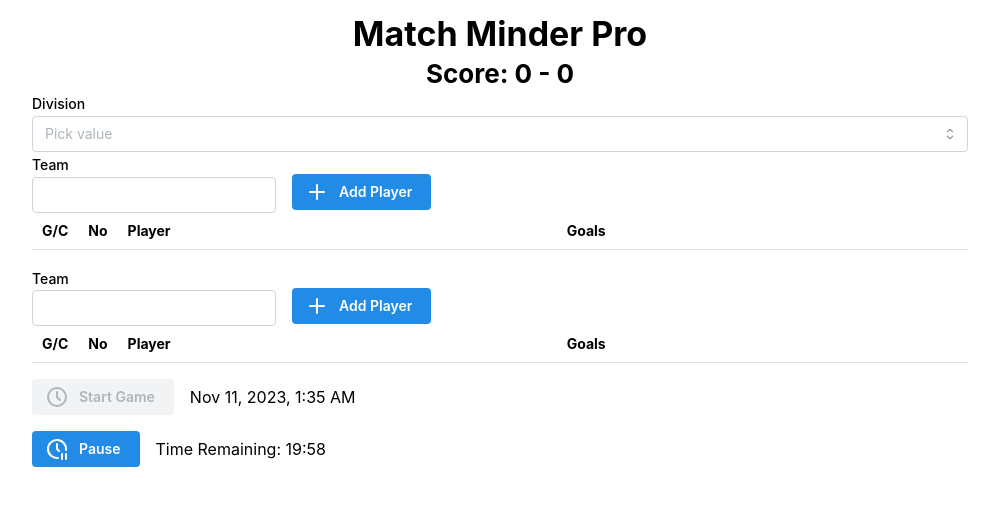
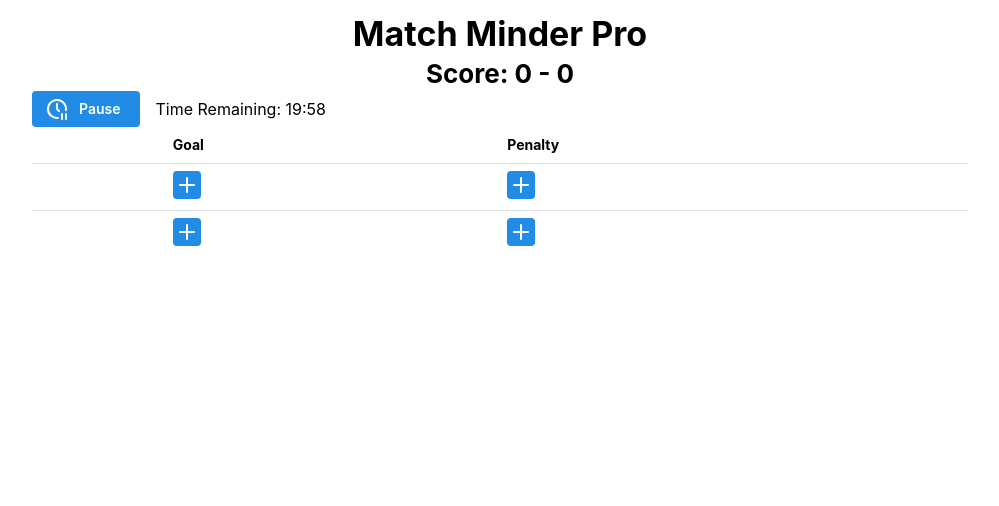
Before and after one commit to FizzBuzz791/match-minder-pro, a Next.js app: page / in a window 1280 px wide. Both pictures are taken after a click on the button "Start Game". Shown: the top 506 px of the page, without its empty margins (140-1139 px from the left). Built offline with nearby package versions, Linux system fonts and the light colour scheme.

Commit message:
feat: simplify scoring

```diff
--- a/app/page.tsx
+++ b/app/page.tsx
@@ -2,12 +2,13 @@
 
 import { Title, Button, Text, Space, Group, Container } from '@mantine/core';
 import { useEffect, useState } from 'react';
-import { IconClock, IconClockPause } from '@tabler/icons-react';
+import { IconClock } from '@tabler/icons-react';
 import { DateTime } from 'luxon';
 import { Player } from '@/models/Player';
 import { TeamGrid } from '@/components/TeamGrid/TeamGrid';
 import { DivisionSelector } from '@/components/DivisionSelector/DivisionSelector';
 import { GameScore } from '@/components/GameScore/GameScore';
+import { GameContent } from '@/components/GameContent/GameContent';
 
 export default function HomePage() {
   const [division, setDivision] = useState('');
@@ -17,30 +18,41 @@ export default function HomePage() {
   const [teamBName, setTeamBName] = useState('');
   const [teamBPlayers, setTeamBPlayers] = useState<Array<Player>>([]);
 
-  const [gameStartTime, setGameStartTime] = useState<DateTime | null>();
+  const [startGameDisabled, setStartGameDisabled] = useState<boolean>(true);
+  const [gameStartTime, setGameStartTime] = useState<DateTime | null>(null);
   const [timeRemaining, setTimeRemaining] = useState<number>(20.0 * 60); // Default to 20 minutes, in seconds.
   const [clockRunning, setClockRunning] = useState<boolean>(false);
-  let timeout: NodeJS.Timeout | null;
+  const [timeout, setTimeoutRef] = useState<NodeJS.Timeout | null>(null);
 
   useEffect(() => {
     if (gameStartTime && clockRunning && timeRemaining > 0) {
-      timeout = setTimeout(() => setTimeRemaining(timeRemaining - 1), 1000);
+      setTimeoutRef(setTimeout(() => setTimeRemaining(timeRemaining - 1), 1000));
     }
   }, [gameStartTime, clockRunning, timeRemaining]);
 
-  function displaySecondsAsTime(seconds: number): string {
-    const minutesPart = Math.trunc(seconds / 60);
-    const secondsPart = seconds - minutesPart * 60;
-    return `${minutesPart}:${secondsPart >= 10 ? secondsPart : `0${secondsPart}`}`;
-  }
+  useEffect(() => {
+    // TODO: Highlight where the error is.
+    // TODO: Temporarily disabled.
+    // const hasGameStarted = gameStartTime !== null;
+    // const isDivisionSet = division.length > 0;
+    // const isTeamANameSet = teamAName.length > 0;
+    // const isTeamBNameSet = teamBName.length > 0;
+    // const teamAMinPlayers = teamAPlayers.length >= 6; // 5 field + 1 goal
+    // const teamBMinPlayers = teamBPlayers.length >= 6; // 5 field + 1 goal
+    // setStartGameDisabled(
+    //   hasGameStarted ||
+    //     !isDivisionSet ||
+    //     !isTeamANameSet ||
+    //     !isTeamBNameSet ||
+    //     !teamAMinPlayers ||
+    //     !teamBMinPlayers
+    // );
+    setStartGameDisabled(false);
+  }, [gameStartTime, division, teamAName, teamBName, teamAPlayers, teamBPlayers]);
 
-  return (
-    <main className="flex min-h-screen flex-col items-center justify-between p-24">
-      <Container p="sm">
-        <Group justify="center">
-          <Title order={1}>Match Minder Pro</Title>
-        </Group>
-        <GameScore teamAPlayers={teamAPlayers} teamBPlayers={teamBPlayers} />
+  function getPreGameContent(): JSX.Element {
+    return (
+      <>
         <DivisionSelector division={division} setDivision={setDivision} />
         <TeamGrid
           teamName={teamAName}
@@ -65,31 +77,40 @@ export default function HomePage() {
               setClockRunning(true);
               setGameStartTime(DateTime.now());
             }}
-            disabled={!!gameStartTime}
+            disabled={startGameDisabled}
           >
             Start Game
           </Button>
           <Text>{gameStartTime?.toLocaleString(DateTime.DATETIME_MED) ?? ''}</Text>
         </Group>
-        <Space h="md" />
-        <Group>
-          <Button
-            variant="filled"
-            aria-label={clockRunning ? 'Pause' : 'Resume'}
-            leftSection={<IconClockPause />}
-            onClick={() => {
-              if (timeout) {
-                clearTimeout(timeout);
-              }
+      </>
+    );
+  }
 
-              setClockRunning(!clockRunning);
-            }}
-            disabled={gameStartTime == null}
-          >
-            {clockRunning ? 'Pause' : 'Resume'}
-          </Button>
-          <Text>Time Remaining: {displaySecondsAsTime(timeRemaining)}</Text>
+  return (
+    <main className="flex min-h-screen flex-col items-center justify-between p-24">
+      <Container p="sm">
+        <Group justify="center">
+          <Title order={1}>Match Minder Pro</Title>
         </Group>
+        <GameScore teamAPlayers={teamAPlayers} teamBPlayers={teamBPlayers} />
+        {gameStartTime === null ? (
+          getPreGameContent()
+        ) : (
+          <GameContent
+            clockRunning={clockRunning}
+            setClockRunning={setClockRunning}
+            timeout={timeout}
+            gameStartTime={gameStartTime}
+            timeRemaining={timeRemaining}
+            teamAName={teamAName}
+            teamBName={teamBName}
+            teamAPlayers={teamAPlayers}
+            teamBPlayers={teamBPlayers}
+            setTeamAPlayers={setTeamAPlayers}
+            setTeamBPlayers={setTeamAPlayers}
+          />
+        )}
       </Container>
     </main>
   );
--- /dev/null
+++ b/components/AddGoalForm/AddGoalForm.tsx
@@ -0,0 +1,88 @@
+import { Button, Combobox, Group, Input, InputBase, Modal, useCombobox } from '@mantine/core';
+import { useForm } from '@mantine/form';
+import { DateTime } from 'luxon';
+import { Dispatch, SetStateAction, useState } from 'react';
+import { Player } from '@/models/Player';
+
+interface AddGoalForm {
+  opened: boolean;
+  close: () => void;
+  teamName: string;
+  players: Player[];
+  setPlayers: Dispatch<SetStateAction<Player[]>>;
+}
+
+export function AddGoalForm({ teamName, opened, close, players, setPlayers }: AddGoalForm) {
+  const addGoalForm = useForm<{ goalPlayer: Player | null; assistPlayer: Player | null }>({
+    initialValues: {
+      goalPlayer: null,
+      assistPlayer: null,
+    },
+  });
+  const goalScorerCombobox = useCombobox({
+    onDropdownClose: () => goalScorerCombobox.resetSelectedOption(),
+  });
+  const [selectedGoal, setSelectedGoal] = useState<string>('');
+  const options = players.map((p) => (
+    <Combobox.Option value={p.name} key={p.name}>
+      {`#${p.number ?? '??'} ${p.name}`}
+    </Combobox.Option>
+  ));
+
+  return (
+    <Modal
+      opened={opened}
+      onClose={close}
+      title={`Add ${teamName} Goal`}
+      closeOnClickOutside={false}
+    >
+      <form
+        onSubmit={(event) => {
+          if (selectedGoal === '') {
+            event.preventDefault();
+          }
+
+          return addGoalForm.onSubmit((values) => {
+            close();
+            addGoalForm.reset();
+
+            if (values.goalPlayer) {
+              const newPlayers = [...players];
+              // ! is OK because the form validates that a player is selected.
+              const index = newPlayers.findIndex((p) => p.number === values.goalPlayer!.number);
+              newPlayers[index].goals.push(DateTime.now()); // TODO: DateTime.now() is wrong. Should be game timer value.
+              setPlayers(newPlayers);
+            }
+          });
+        }}
+      >
+        <Combobox
+          store={goalScorerCombobox}
+          onOptionSubmit={(val) => {
+            setSelectedGoal(val);
+            goalScorerCombobox.closeDropdown();
+          }}
+        >
+          <Combobox.Target>
+            <InputBase
+              label="Goalscorer"
+              component="button"
+              pointer
+              rightSection={<Combobox.Chevron />}
+              onClick={() => goalScorerCombobox.toggleDropdown()}
+            >
+              {selectedGoal || <Input.Placeholder>Pick a player</Input.Placeholder>}
+            </InputBase>
+          </Combobox.Target>
+
+          <Combobox.Dropdown>
+            <Combobox.Options>{options}</Combobox.Options>
+          </Combobox.Dropdown>
+        </Combobox>
+        <Group justify="flex-end" mt="md">
+          <Button type="submit">Submit</Button>
+        </Group>
+      </form>
+    </Modal>
+  );
+}
--- a/components/DivisionSelector/DivisionSelector.tsx
+++ b/components/DivisionSelector/DivisionSelector.tsx
@@ -12,11 +12,6 @@ export function DivisionSelector({ division, setDivision }: DivisionSelectorProp
   const combobox = useCombobox({
     onDropdownClose: () => combobox.resetSelectedOption(),
   });
-  const options = divisions.map((d) => (
-    <Combobox.Option value={d} key={d}>
-      {d}
-    </Combobox.Option>
-  ));
 
   return (
     <Combobox
@@ -34,12 +29,18 @@ export function DivisionSelector({ division, setDivision }: DivisionSelectorProp
           rightSection={<Combobox.Chevron />}
           onClick={() => combobox.toggleDropdown()}
         >
-          {division || <Input.Placeholder>Pick value</Input.Placeholder>}
+          {division || <Input.Placeholder>Pick a Division</Input.Placeholder>}
         </InputBase>
       </Combobox.Target>
 
       <Combobox.Dropdown>
-        <Combobox.Options>{options}</Combobox.Options>
+        <Combobox.Options>
+          {divisions.map((d) => (
+            <Combobox.Option value={d} key={d}>
+              {d}
+            </Combobox.Option>
+          ))}
+        </Combobox.Options>
       </Combobox.Dropdown>
     </Combobox>
   );
--- /dev/null
+++ b/components/GameContent/GameContent.tsx
@@ -0,0 +1,138 @@
+import { ActionIcon, Button, Group, Table, Text } from '@mantine/core';
+import { useDisclosure } from '@mantine/hooks';
+import { IconClockPause, IconPlus } from '@tabler/icons-react';
+import { DateTime } from 'luxon';
+import { Dispatch, SetStateAction } from 'react';
+import { Player } from '@/models/Player';
+import { AddGoalForm } from '../AddGoalForm/AddGoalForm';
+
+function displaySecondsAsTime(seconds: number): string {
+  const minutesPart = Math.trunc(seconds / 60);
+  const secondsPart = seconds - minutesPart * 60;
+  return `${minutesPart}:${secondsPart >= 10 ? secondsPart : `0${secondsPart}`}`;
+}
+
+interface GameContentProps {
+  clockRunning: boolean;
+  setClockRunning: Dispatch<SetStateAction<boolean>>;
+  timeout: NodeJS.Timeout | null;
+  gameStartTime: DateTime | null;
+  timeRemaining: number;
+  teamAName: string;
+  teamBName: string;
+  teamAPlayers: Player[];
+  teamBPlayers: Player[];
+  setTeamAPlayers: Dispatch<SetStateAction<Player[]>>;
+  setTeamBPlayers: Dispatch<SetStateAction<Player[]>>;
+}
+
+export function GameContent({
+  clockRunning,
+  setClockRunning,
+  timeout,
+  gameStartTime,
+  timeRemaining,
+  teamAName,
+  teamBName,
+  teamAPlayers,
+  teamBPlayers,
+  setTeamAPlayers,
+  setTeamBPlayers,
+}: GameContentProps) {
+  const [teamAGoalFormOpened, { open: openTeamAGoalForm, close: closeTeamAGoalForm }] =
+    useDisclosure(false);
+  const [teamBGoalFormOpened, { open: openTeamBGoalForm, close: closeTeamBGoalForm }] =
+    useDisclosure(false);
+
+  return (
+    <>
+      <Group>
+        <Button
+          variant="filled"
+          aria-label={clockRunning ? 'Pause' : 'Resume'}
+          leftSection={<IconClockPause />}
+          onClick={() => {
+            if (timeout) {
+              clearTimeout(timeout);
+            }
+
+            setClockRunning(!clockRunning);
+          }}
+          disabled={gameStartTime === null}
+        >
+          {clockRunning ? 'Pause' : 'Resume'}
+        </Button>
+        <Text>Time Remaining: {displaySecondsAsTime(timeRemaining)}</Text>
+      </Group>
+      <Table>
+        <Table.Thead>
+          <Table.Tr>
+            <Table.Th />
+            <Table.Th>Goal</Table.Th>
+            <Table.Th>Penalty</Table.Th>
+          </Table.Tr>
+        </Table.Thead>
+        <Table.Tbody>
+          <Table.Tr>
+            <Table.Th>{teamAName}</Table.Th>
+            <Table.Th>
+              <ActionIcon
+                aria-label={`Add Goal for ${teamAName}`}
+                onClick={() => {
+                  openTeamAGoalForm();
+                }}
+              >
+                <IconPlus />
+              </ActionIcon>
+            </Table.Th>
+            <Table.Th>
+              <ActionIcon>
+                <IconPlus />
+              </ActionIcon>
+            </Table.Th>
+          </Table.Tr>
+          <Table.Tr>
+            <Table.Th>{teamBName}</Table.Th>
+            <Table.Th>
+              <ActionIcon
+                aria-label={`Add Goal for ${teamBName}`}
+                onClick={() => {
+                  openTeamBGoalForm();
+                }}
+              >
+                <IconPlus />
+              </ActionIcon>
+            </Table.Th>
+            <Table.Th>
+              <ActionIcon>
+                <IconPlus />
+              </ActionIcon>
+            </Table.Th>
+          </Table.Tr>
+        </Table.Tbody>
+      </Table>
+      {teamAPlayers
+        .filter((p) => p.goals.length > 0)
+        .flatMap((p) => p.goals)
+        .map((g, i) => (
+          <Text>
+            Goal {i}: {g.toISOTime()}
+          </Text>
+        ))}
+      <AddGoalForm
+        opened={teamAGoalFormOpened}
+        close={closeTeamAGoalForm}
+        teamName={teamAName}
+        players={teamAPlayers}
+        setPlayers={setTeamAPlayers}
+      />
+      <AddGoalForm
+        opened={teamBGoalFormOpened}
+        close={closeTeamBGoalForm}
+        teamName={teamBName}
+        players={teamBPlayers}
+        setPlayers={setTeamBPlayers}
+      />
+    </>
+  );
+}
--- a/components/TeamGrid/TeamGrid.tsx
+++ b/components/TeamGrid/TeamGrid.tsx
@@ -7,7 +7,6 @@ import {
   Checkbox,
   NumberInput,
   useMantineTheme,
-  ActionIcon,
 } from '@mantine/core';
 import { IconAward, IconHelmet, IconPlus } from '@tabler/icons-react';
 import { useForm } from '@mantine/form';
@@ -60,7 +59,15 @@ export function TeamGrid({ teamName, setTeamName, players, setPlayers }: TeamGri
         <Button
           variant="filled"
           aria-label="Add Player"
-          onClick={open}
+          onClick={() => {
+            addPlayerForm.setValues({
+              name: '',
+              goalkeeper: false,
+              captain: false,
+              number: Math.max(...players.map((p) => p.number), 0) + 1,
+            });
+            open();
+          }}
           leftSection={<IconPlus />}
           mt={theme.spacing.lg}
         >
@@ -73,30 +80,14 @@ export function TeamGrid({ teamName, setTeamName, players, setPlayers }: TeamGri
             <Table.Th w="0.1vw">G/C</Table.Th>
             <Table.Th w="0.1vw">No</Table.Th>
             <Table.Th>Player</Table.Th>
-            <Table.Th w="0.1w">Goals</Table.Th>
           </Table.Tr>
         </Table.Thead>
         <Table.Tbody>
-          {players.map((p, i) => (
+          {players.map((p) => (
             <Table.Tr key={p.name}>
               <Table.Td>{getIcon(p)}</Table.Td>
               <Table.Td>{p.number}</Table.Td>
               <Table.Td>{p.name}</Table.Td>
-              <Table.Td>
-                <Group>
-                  {p.goals.toString()}
-                  <ActionIcon
-                    aria-label="Add Goal"
-                    onClick={() => {
-                      const newPlayers = [...players];
-                      newPlayers[i] = { ...players[i], goals: players[i].goals + 1 };
-                      setPlayers(newPlayers);
-                    }}
-                  >
-                    <IconPlus />
-                  </ActionIcon>
-                </Group>
-              </Table.Td>
             </Table.Tr>
           ))}
         </Table.Tbody>
@@ -113,7 +104,9 @@ export function TeamGrid({ teamName, setTeamName, players, setPlayers }: TeamGri
                 goalkeeper: values.goalkeeper,
                 captain: values.captain,
                 number: values.number,
-                goals: 0,
+                goals: [],
+                assists: [],
+                penaltyMinutes: [],
               },
             ]);
           })}
--- a/models/Player.ts
+++ b/models/Player.ts
@@ -1,7 +1,11 @@
+import { DateTime } from 'luxon';
+
 export interface Player {
   name: string;
   goalkeeper: boolean;
   captain: boolean;
   number: number;
-  goals: number;
+  goals: Array<DateTime>; // Number of goals = number of entries.
+  assists: Array<DateTime>; // Number of assists = number of entries.
+  penaltyMinutes: Array<{ time: DateTime; minutes: number }>; // Penalties can have different amount, so need a complex object.
 }
--- /dev/null
+++ b/models/Team.ts
@@ -0,0 +1,4 @@
+export enum Team {
+  A,
+  B,
+}
```
Also changed, not shown: package.json (+30 -30 lines), .yarnrc.yml, 1 other file (tests, documents, lock files or other folders).
